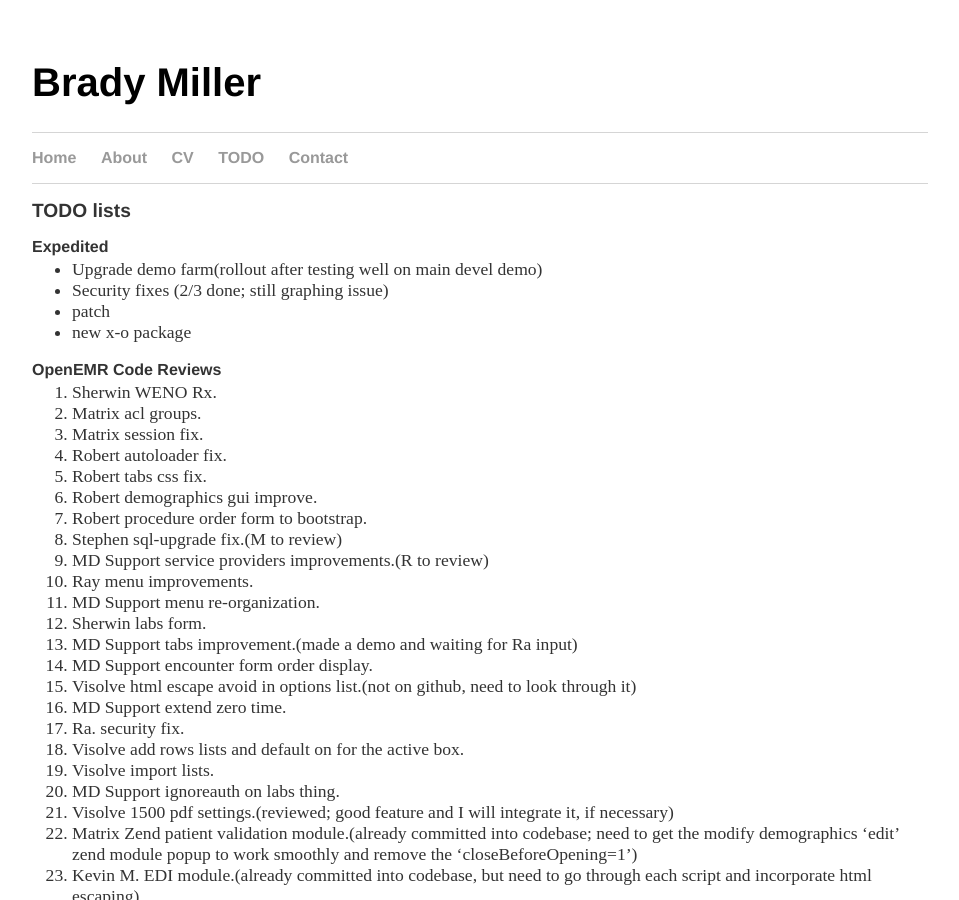
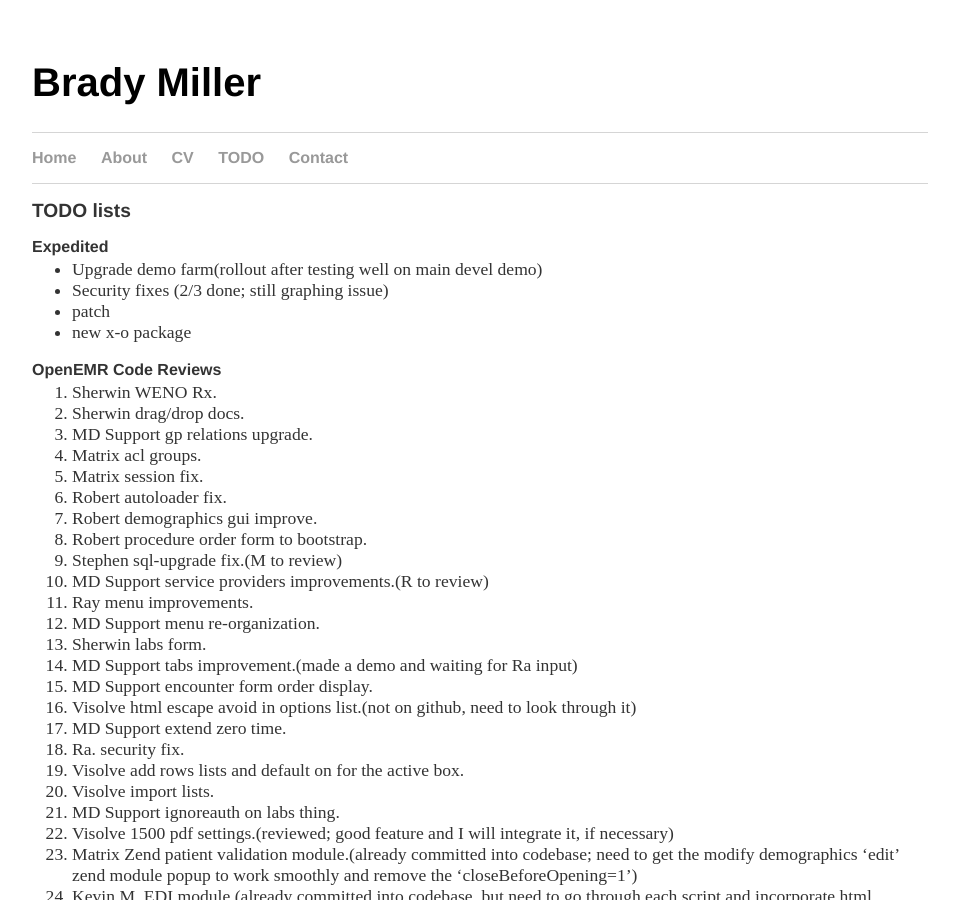
Before and after one commit to bradymiller/bradymiller.github.io, a Jekyll site: the page built from todo/index.md, in a window 1280 px wide and 900 px high. Shown: the whole window, without its empty margins (160-1119 px from the left). Built offline with Jekyll 4.4.1, drawn with Linux system fonts in a browser that asks for light colours; our own code applies the rules of GitHub Pages for plain Markdown files.

Commit message:
Update index.md

```diff
--- a/todo/index.md
+++ b/todo/index.md
@@ -11,10 +11,11 @@
 
 ### OpenEMR Code Reviews
 1. Sherwin WENO Rx.
+1. Sherwin drag/drop docs.
+1. MD Support gp relations upgrade.
 1. Matrix acl groups.
 1. Matrix session fix.
 1. Robert autoloader fix.
-1. Robert tabs css fix.
 1. Robert demographics gui improve.
 1. Robert procedure order form to bootstrap.
 1. Stephen sql-upgrade fix.(M to review)
```
